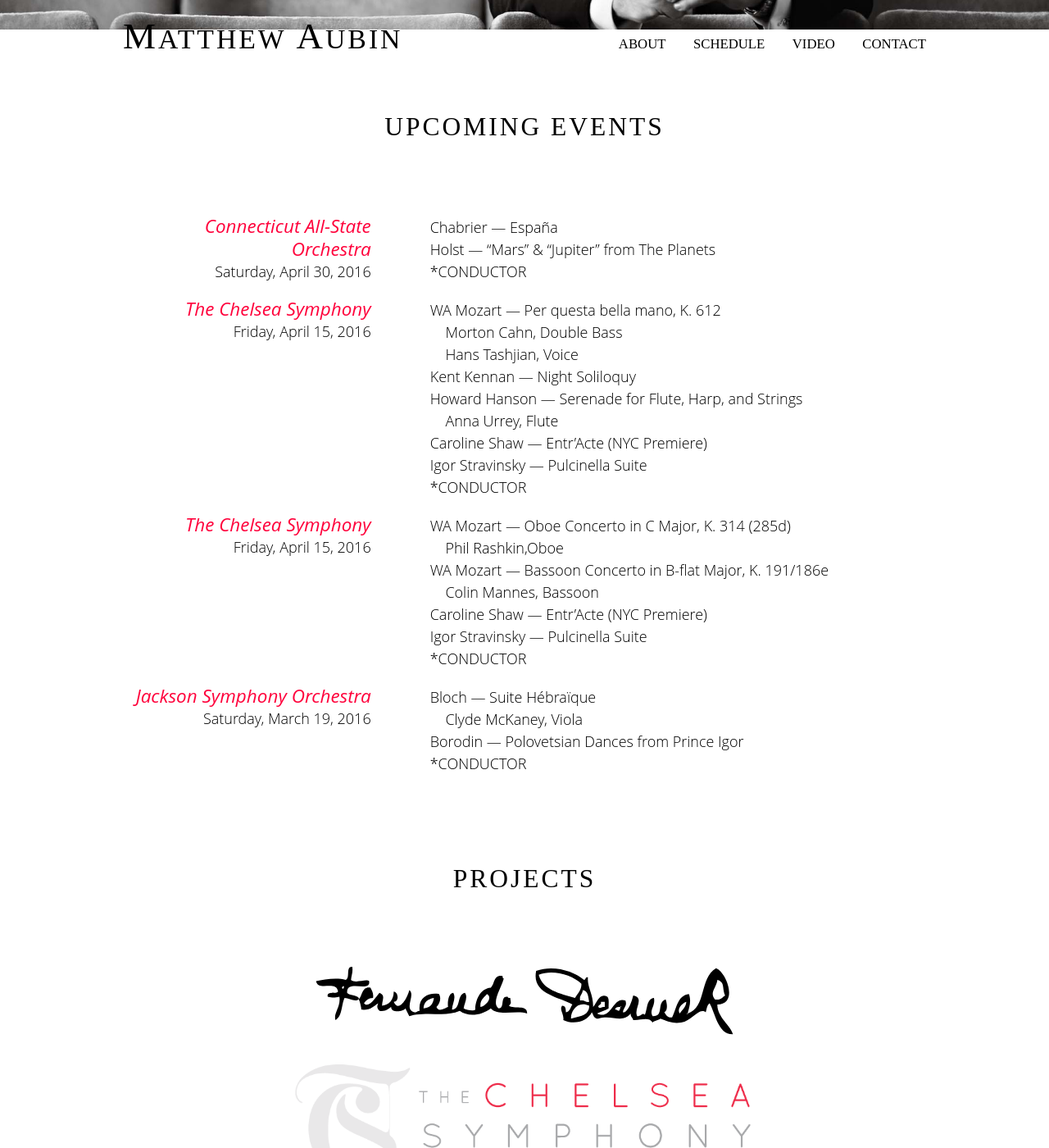
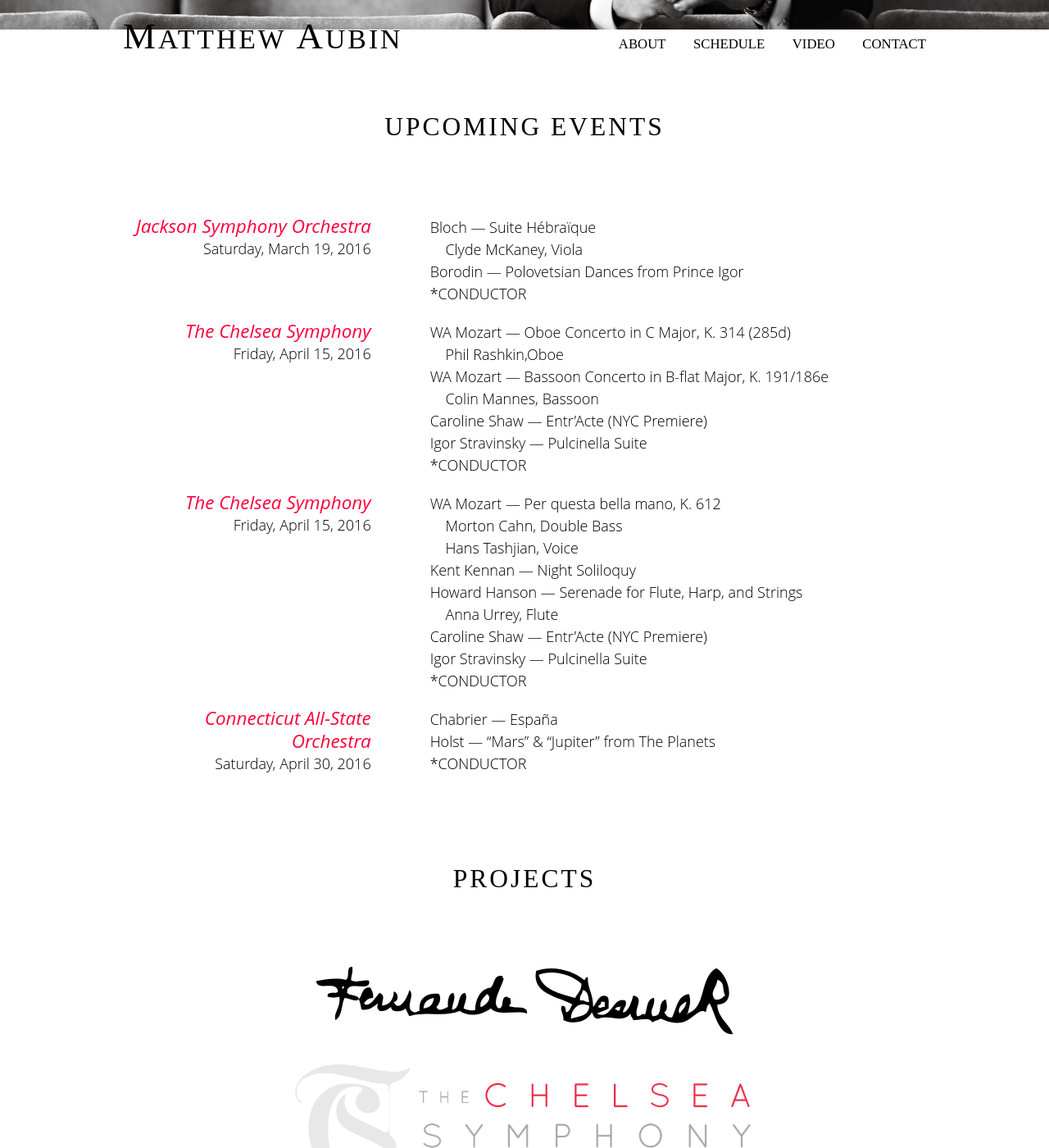
Before and after one commit to nbuonin/maubin-jekyll, a Jekyll site: the page built from index.html, in a window 1280 px wide and 1400 px high, scrolled down 514 px. Shown: the whole window at 82% size. Built offline with Jekyll 4.4.1, drawn with Linux system fonts in a browser that asks for light colours; nearby versions of some CDN libraries.

Commit message:
changing the sort to ascending

```diff
--- a/_layouts/home.html
+++ b/_layouts/home.html
@@ -28,7 +28,7 @@
     <div class="container">
       <h1>Upcoming Events</h1>
     </div>
-    {% assign items = site.performance | sort: 'performance_date' | reverse %}
+    {% assign items = site.performance | sort: 'performance_date' %}
     {% for item in items %}
       {% assign current_date = site.time | date: "%s" %}
       {% assign perf_date = item.performance_date | date: "%s" %}
--- a/_layouts/schedule.html
+++ b/_layouts/schedule.html
@@ -28,7 +28,7 @@
     <div class="container">
       <h1>Schedule</h1>
     </div>
-    {% assign items = site.performance | sort: 'performance_date' | reverse %}
+    {% assign items = site.performance | sort: 'performance_date' %}
     {% for item in items %}
       {% assign current_date = site.time | date: "%s" %}
       {% assign perf_date = item.performance_date | date: "%s" %}
```
